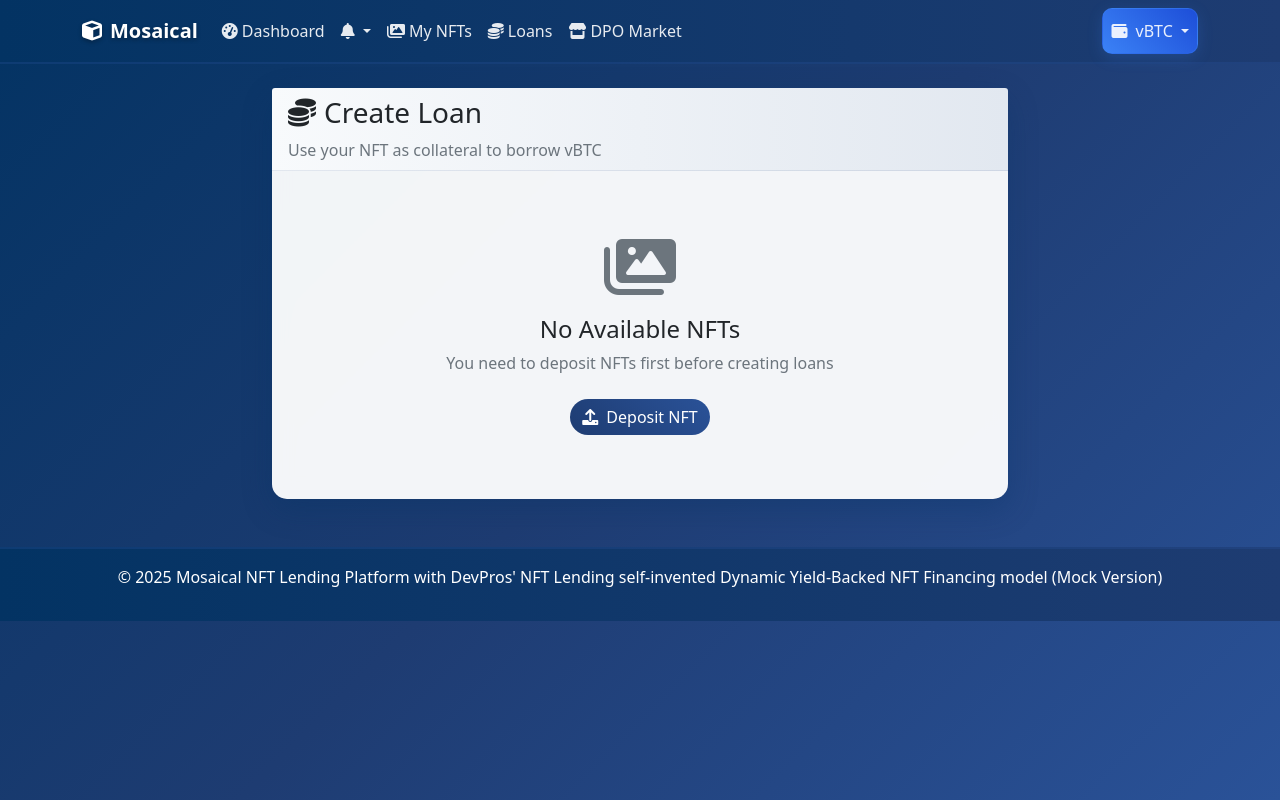
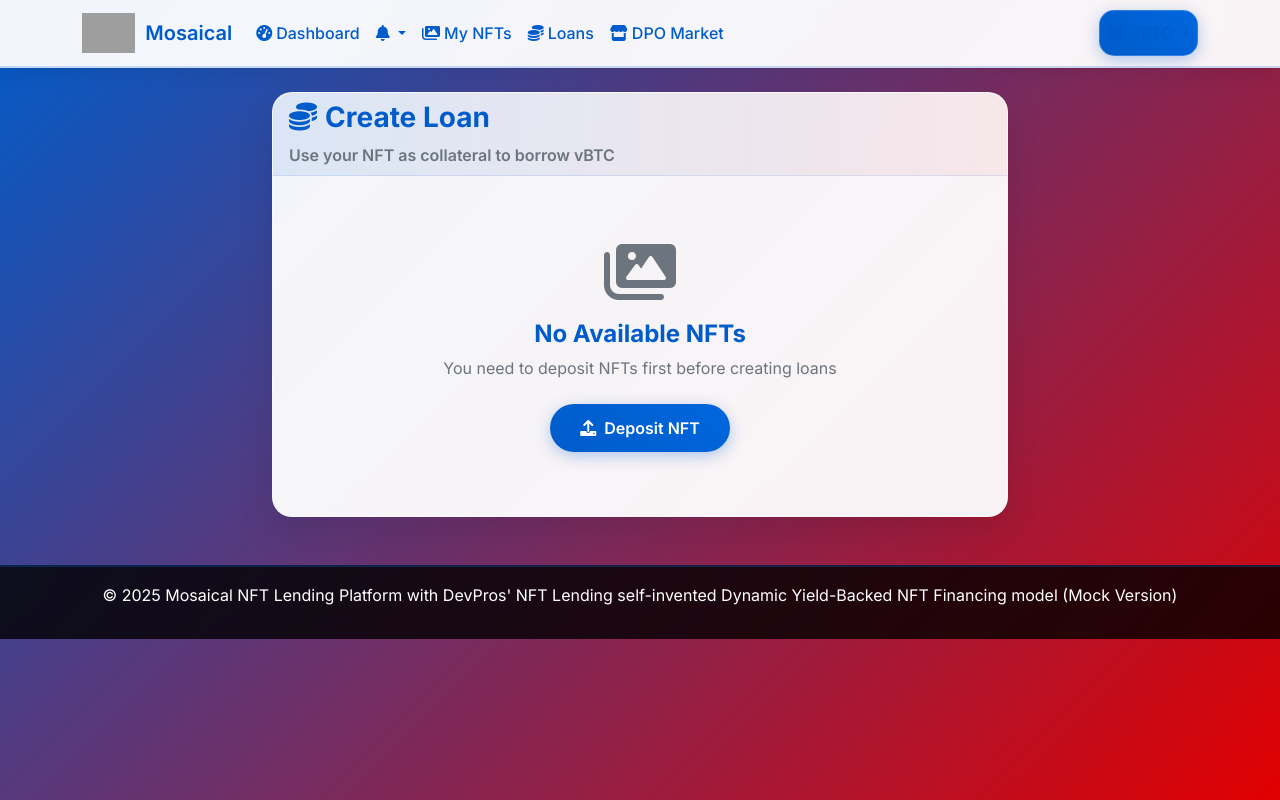
Before and after one commit to bernieio/mosaical-demo, a Django app: page /loans/create/ in a window 1280 px wide. Run offline with Django 5.2, Linux system fonts and the light colour scheme; the visitor is signed in with stand-in values (Sample User, id 1); data that the repository does not hold is empty; grey boxes are pictures that could not be loaded.

Commit message:
Assistant checkpoint: Updated design with new logo, gradient background, font and color scheme
Assistant generated file changes:
- mosaical_platform/templates/base.html: Update design with new logo, background, font and color scheme
- django_project/settings.py: Add static files configuration

---

User prompt:

Oke good job! Có một vài sự thay đổi trong background và đồ họa:
1. Logo: Đã gửi bạn file Mosaical-no-bg.png. Bạn sẽ dùng nó làm logo và biểu trưng cho dự án
2. Background: Sử dụng file Mosaical.png làm tiêu chuẩn background. Với 2 màu gradient là #005cca và #e10000 theo dạng gradient tuyến tính
3. Font chữ: Sử dụng font Aptos nhé. Đảm bảo định dạng Regular, Bold, Italic cho đẹp và dễ nhìn
4. Phân bố component color theo tiêu chuẩn 60:30:10

Replit-Commit-Author: Assistant
Replit-Commit-Session-Id: cf391cb8-d6b8-4010-a737-dfcc5e3f9d14

```diff
--- a/django_project/settings.py
+++ b/django_project/settings.py
@@ -129,6 +129,10 @@ USE_TZ = True
 # https://docs.djangoproject.com/en/5.0/howto/static-files/
 
 STATIC_URL = 'static/'
+STATICFILES_DIRS = [
+    BASE_DIR / "mosaical_platform" / "static",
+]
+STATIC_ROOT = BASE_DIR / "staticfiles"
 
 # Default primary key field type
 # https://docs.djangoproject.com/en/5.0/ref/settings/#default-auto-field
--- a/mosaical_platform/templates/base.html
+++ b/mosaical_platform/templates/base.html
@@ -6,62 +7,183 @@
     <title>{% block title %}Mosaical NFT Lending Platform{% endblock %}</title>
     <link href="https://cdn.jsdelivr.net/npm/bootstrap@5.1.3/dist/css/bootstrap.min.css" rel="stylesheet">
     <link href="https://cdnjs.cloudflare.com/ajax/libs/font-awesome/6.0.0/css/all.min.css" rel="stylesheet">
+    {% load static %}
     <style>
+        /* Import Aptos font */
+        @import url('https://fonts.googleapis.com/css2?family=Inter:wght@300;400;500;600;700&display=swap');
+
+        * {
+            font-family: 'Inter', -apple-system, BlinkMacSystemFont, 'Segoe UI', Roboto, sans-serif;
+        }
+
         body {
-            background: linear-gradient(135deg, #033363 0%, #1e3c72 50%, #2a5298 100%);
+            /* Primary color (60%) - Main background gradient */
+            background: linear-gradient(135deg, #005cca 0%, #e10000 100%);
             min-height: 100vh;
+            font-weight: 400;
         }
+
+        /* Navbar - Secondary color (30%) */
         .navbar {
-            background: linear-gradient(90deg, #033363 0%, #1e3c72 100%);
-            border-bottom: 2px solid rgba(42, 82, 152, 0.3);
+            background: rgba(255, 255, 255, 0.95);
+            backdrop-filter: blur(10px);
+            border-bottom: 2px solid rgba(0, 92, 202, 0.2);
+            box-shadow: 0 2px 20px rgba(0, 0, 0, 0.1);
         }
+
         .navbar-brand {
-            font-weight: bold;
-            color: #fff !important;
-            text-shadow: 0 2px 4px rgba(0,0,0,0.3);
+            font-weight: 600;
+            color: #005cca !important;
+            text-shadow: none;
+            display: flex;
+            align-items: center;
         }
+
+        .navbar-brand img {
+            height: 40px;
+            margin-right: 10px;
+        }
+
+        .nav-link {
+            color: #005cca !important;
+            font-weight: 500;
+            transition: all 0.3s ease;
+        }
+
+        .nav-link:hover {
+            color: #e10000 !important;
+            transform: translateY(-1px);
+        }
+
+        /* Cards - Secondary color (30%) */
         .card {
             border: none;
-            border-radius: 15px;
-            box-shadow: 0 10px 30px rgba(3, 51, 99, 0.3);
+            border-radius: 20px;
+            box-shadow: 0 15px 35px rgba(0, 0, 0, 0.1);
             background: rgba(255, 255, 255, 0.95);
-            backdrop-filter: blur(10px);
+            backdrop-filter: blur(15px);
+            border: 1px solid rgba(255, 255, 255, 0.2);
         }
+
+        .card-header {
+            background: linear-gradient(90deg, rgba(0, 92, 202, 0.1) 0%, rgba(225, 0, 0, 0.05) 100%);
+            border-bottom: 1px solid rgba(0, 92, 202, 0.1);
+            border-radius: 20px 20px 0 0 !important;
+            font-weight: 600;
+        }
+
+        /* Buttons - Accent color (10%) */
         .btn-primary {
-            background: linear-gradient(45deg, #1e3c72, #2a5298);
+            background: linear-gradient(45deg, #005cca, #0066dd);
             border: none;
             border-radius: 25px;
+            font-weight: 600;
+            padding: 12px 30px;
             transition: all 0.3s ease;
+            box-shadow: 0 4px 15px rgba(0, 92, 202, 0.3);
         }
+
         .btn-primary:hover {
-            background: linear-gradient(45deg, #2a5298, #3b82f6);
+            background: linear-gradient(45deg, #0066dd, #0077ff);
             transform: translateY(-2px);
-            box-shadow: 0 8px 25px rgba(30, 60, 114, 0.4);
+            box-shadow: 0 8px 25px rgba(0, 92, 202, 0.4);
         }
+
         .btn-success {
             background: linear-gradient(45deg, #10b981, #059669);
             border: none;
             border-radius: 25px;
+            font-weight: 600;
+            padding: 12px 30px;
             transition: all 0.3s ease;
+            box-shadow: 0 4px 15px rgba(16, 185, 129, 0.3);
         }
+
         .btn-success:hover {
             background: linear-gradient(45deg, #059669, #047857);
             transform: translateY(-2px);
             box-shadow: 0 8px 25px rgba(16, 185, 129, 0.4);
         }
+
         .btn-warning {
-            background: linear-gradient(45deg, #f59e0b, #d97706);
+            background: linear-gradient(45deg, #e10000, #ff1a1a);
             border: none;
             border-radius: 25px;
+            font-weight: 600;
+            padding: 12px 30px;
+            transition: all 0.3s ease;
+            box-shadow: 0 4px 15px rgba(225, 0, 0, 0.3);
+            color: white;
+        }
+
+        .btn-warning:hover {
+            background: linear-gradient(45deg, #ff1a1a, #ff3333);
+            transform: translateY(-2px);
+            box-shadow: 0 8px 25px rgba(225, 0, 0, 0.4);
+            color: white;
+        }
+
+        /* vBTC Balance - Accent color */
+        .vbtc-balance {
+            background: linear-gradient(45deg, #005cca 0%, #0066dd 100%);
+            color: white;
+            border-radius: 15px;
+            padding: 10px 20px;
+            border: 1px solid rgba(255, 255, 255, 0.2);
+            box-shadow: 0 4px 15px rgba(0, 92, 202, 0.3);
+            font-weight: 600;
+        }
+
+        /* Portfolio metrics */
+        .portfolio-metric-box {
+            min-height: 120px;
+            display: flex;
+            flex-direction: column;
+            justify-content: center;
+            align-items: center;
+            text-align: center;
+            padding: 1.5rem 1rem;
+            border: 1px solid rgba(0, 92, 202, 0.1);
+            border-radius: 15px;
+            background: rgba(255, 255, 255, 0.95);
+            backdrop-filter: blur(10px);
+            box-shadow: 0 8px 25px rgba(0, 0, 0, 0.1);
             transition: all 0.3s ease;
         }
-        .btn-warning:hover {
-            background: linear-gradient(45deg, #d97706, #b45309);
-            transform: translateY(-2px);
-            box-shadow: 0 8px 25px rgba(245, 158, 11, 0.4);
+
+        .portfolio-metric-box:hover {
+            transform: translateY(-5px);
+            box-shadow: 0 15px 35px rgba(0, 92, 202, 0.2);
         }
 
-        /* Custom responsive cards */
+        .portfolio-metric-box h4 {
+            margin-bottom: 0.5rem;
+            font-weight: 700;
+            color: #005cca;
+        }
+
+        .portfolio-metric-box small {
+            font-size: 0.875rem;
+            line-height: 1.2;
+            color: #666;
+            font-weight: 500;
+        }
+
+        /* NFT Cards */
+        .nft-card {
+            transition: all 0.3s ease;
+            border: 1px solid rgba(0, 92, 202, 0.1);
+            border-radius: 15px;
+            background: rgba(255, 255, 255, 0.95);
+            backdrop-filter: blur(10px);
+        }
+
+        .nft-card:hover {
+            transform: translateY(-8px);
+            box-shadow: 0 20px 40px rgba(0, 92, 202, 0.2);
+        }
+
+        /* Custom responsive adjustments */
         .card.h-100 {
             min-height: 140px;
         }
@@ -128,64 +222,95 @@
             }
         }
 
-        /* Large screens */
         @media (min-width: 992px) {
             .portfolio-metric-box {
                 min-height: 125px;
             }
         }
 
-        .btn-warning {
-            background: linear-gradient(45deg, #f59e0b, #d97706);
+        /* Footer */
+        footer {
+            background: rgba(0, 0, 0, 0.8);
+            backdrop-filter: blur(10px);
+            border-top: 2px solid rgba(0, 92, 202, 0.3);
+            color: white;
+        }
+
+        /* Dropdown menus */
+        .dropdown-menu {
             border: none;
-            border-radius: 25px;
+            border-radius: 15px;
+            box-shadow: 0 10px 30px rgba(0, 0, 0, 0.15);
+            background: rgba(255, 255, 255, 0.95);
+            backdrop-filter: blur(10px);
+        }
+
+        .dropdown-item {
+            font-weight: 500;
+            color: #005cca;
             transition: all 0.3s ease;
         }
-        .btn-warning:hover {
-            background: linear-gradient(45deg, #d97706, #b45309);
-            transform: translateY(-2px);
-            box-shadow: 0 8px 25px rgba(245, 158, 11, 0.4);
+
+        .dropdown-item:hover {
+            background: rgba(0, 92, 202, 0.1);
+            color: #e10000;
         }
-        .vbtc-balance {
-            background: linear-gradient(45deg, #3b82f6 0%, #1d4ed8 100%);
-            color: white;
+
+        /* Alert styling */
+        .alert {
+            border: none;
+            border-radius: 15px;
+            font-weight: 500;
+        }
+
+        .alert-success {
+            background: rgba(16, 185, 129, 0.1);
+            color: #059669;
+            border: 1px solid rgba(16, 185, 129, 0.2);
+        }
+
+        .alert-danger {
+            background: rgba(225, 0, 0, 0.1);
+            color: #e10000;
+            border: 1px solid rgba(225, 0, 0, 0.2);
+        }
+
+        /* Text styling */
+        h1, h2, h3, h4, h5, h6 {
+            font-weight: 700;
+            color: #005cca;
+        }
+
+        .text-primary {
+            color: #005cca !important;
+        }
+
+        .text-warning {
+            color: #e10000 !important;
+        }
+
+        /* Badge styling */
+        .badge {
+            font-weight: 600;
             border-radius: 10px;
-            padding: 10px 15px;
-            border: 1px solid rgba(59, 130, 246, 0.3);
-            box-shadow: 0 4px 15px rgba(59, 130, 246, 0.2);
         }
-        .nft-card {
-            transition: transform 0.3s;
-            border: 1px solid rgba(30, 60, 114, 0.1);
+
+        .badge.bg-primary {
+            background: #005cca !important;
         }
-        .nft-card:hover {
-            transform: translateY(-5px);
-            box-shadow: 0 15px 35px rgba(30, 60, 114, 0.2);
-        }
-        .nav-link {
-            color: rgba(255, 255, 255, 0.9) !important;
-            transition: color 0.3s ease;
-        }
-        .nav-link:hover {
-            color: #fff !important;
-            text-shadow: 0 2px 4px rgba(0,0,0,0.3);
-        }
-        .card-header {
-            background: linear-gradient(90deg, #f8fafc 0%, #e2e8f0 100%);
-            border-bottom: 1px solid rgba(30, 60, 114, 0.1);
-        }
-        footer {
-            background: linear-gradient(90deg, #033363 0%, #1e3c72 100%);
-            border-top: 2px solid rgba(42, 82, 152, 0.3);
+
+        .badge.bg-danger {
+            background: #e10000 !important;
         }
     </style>
 </head>
 <body>
     <!-- Navigation -->
-    <nav class="navbar navbar-expand-lg navbar-dark">
+    <nav class="navbar navbar-expand-lg">
         <div class="container">
             <a class="navbar-brand" href="{% url 'home' %}">
-                <i class="fas fa-cube me-2"></i>Mosaical
+                <img src="{% static 'mosaical_platform/images/Mosaical-no-bg.png' %}" alt="Mosaical Logo">
+                Mosaical
             </a>
 
             <button class="navbar-toggler" type="button" data-bs-toggle="collapse" data-bs-target="#navbarNav">
```
Also changed, not shown: other parts of mosaical_platform/templates/base.html (+5 -32 lines).
